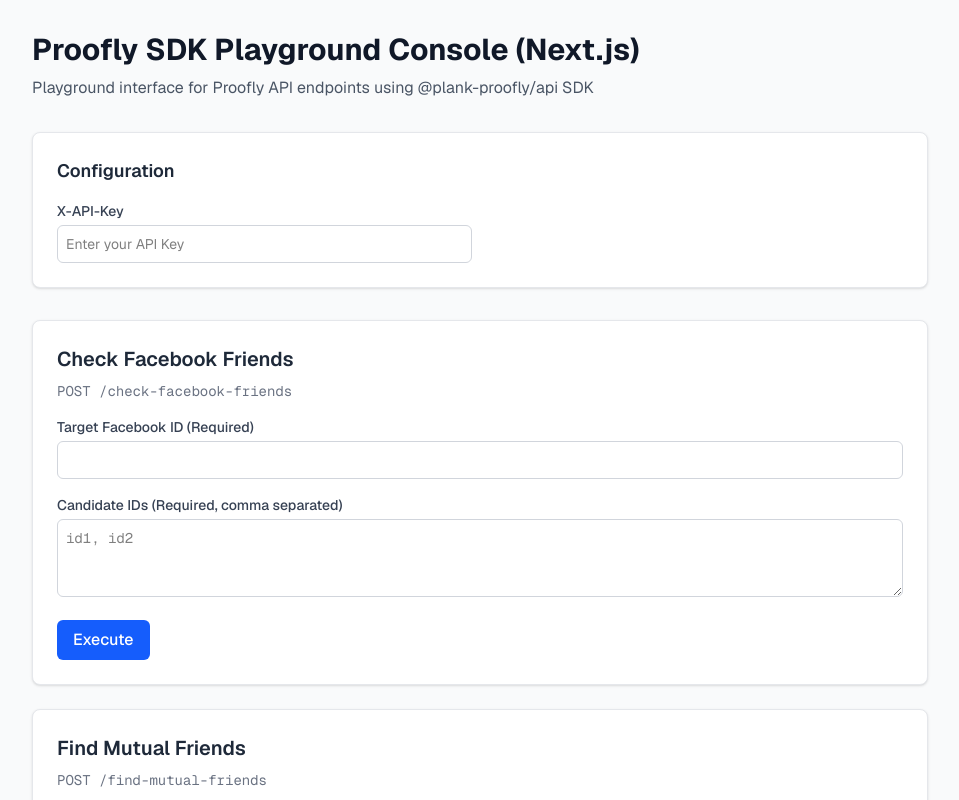
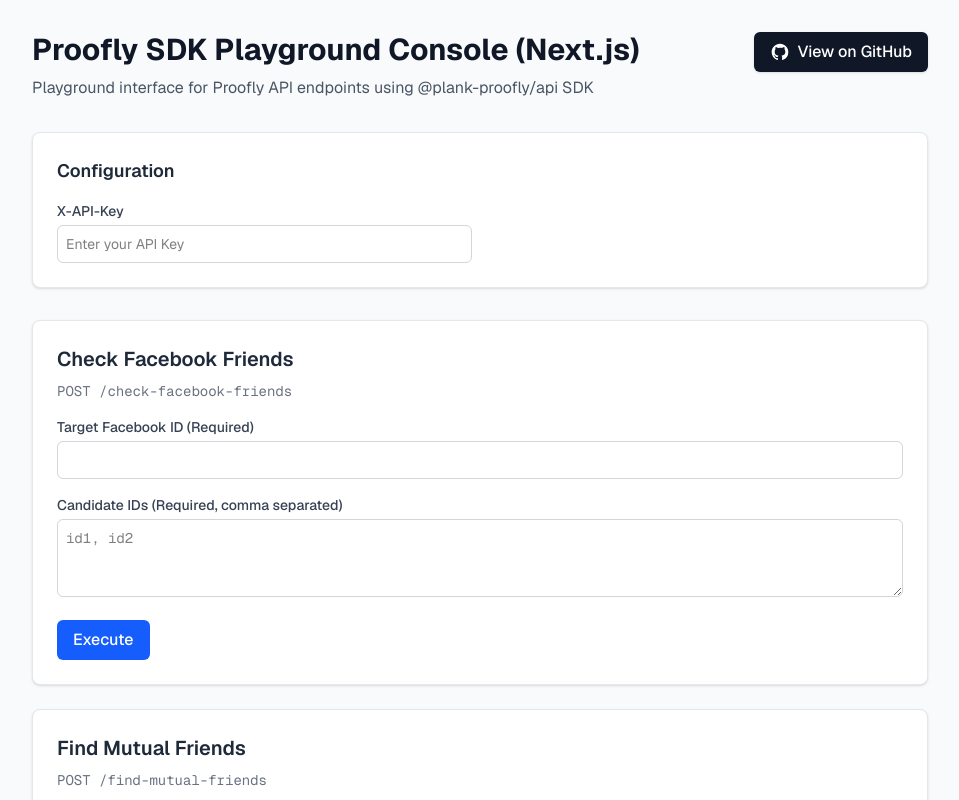
Before and after one commit to joinplank/proofly-sdk-playground, a Next.js app: page / in a window 1280 px wide. Shown: the top 800 px of the page, without its empty margins (160-1119 px from the left). Built offline with nearby package versions, Linux system fonts and the light colour scheme.

Commit message:
feat: add github repotory link

```diff
--- a/src/app/page.tsx
+++ b/src/app/page.tsx
@@ -12,8 +12,23 @@
   return (
     <div className="min-h-screen bg-gray-50 p-8 font-sans">
       <div className="max-w-4xl mx-auto">
-        <h1 className="text-3xl font-bold mb-2 text-gray-900">Proofly SDK Playground Console (Next.js)</h1>
-        <p className="text-gray-600 mb-8">Playground interface for Proofly API endpoints using @plank-proofly/api SDK</p>
+        <div className="flex items-start justify-between mb-8">
+          <div className="flex-1">
+            <h1 className="text-3xl font-bold mb-2 text-gray-900">Proofly SDK Playground Console (Next.js)</h1>
+            <p className="text-gray-600">Playground interface for Proofly API endpoints using @plank-proofly/api SDK</p>
+          </div>
+          <a
+            href="https://github.com/joinplank/proofly-sdk-playground"
+            target="_blank"
+            rel="noopener noreferrer"
+            className="ml-4 flex items-center gap-2 bg-gray-900 hover:bg-gray-800 text-white px-4 py-2 rounded-md font-medium transition-colors shadow-sm"
+          >
+            <svg className="w-5 h-5" fill="currentColor" viewBox="0 0 24 24" aria-hidden="true">
+              <path fillRule="evenodd" d="M12 2C6.477 2 2 6.484 2 12.017c0 4.425 2.865 8.18 6.839 9.504.5.092.682-.217.682-.483 0-.237-.008-.868-.013-1.703-2.782.605-3.369-1.343-3.369-1.343-.454-1.158-1.11-1.466-1.11-1.466-.908-.62.069-.608.069-.608 1.003.07 1.531 1.032 1.531 1.032.892 1.53 2.341 1.088 2.91.832.092-.647.35-1.088.636-1.338-2.22-.253-4.555-1.113-4.555-4.951 0-1.093.39-1.988 1.029-2.688-.103-.253-.446-1.272.098-2.65 0 0 .84-.27 2.75 1.026A9.564 9.564 0 0112 6.844c.85.004 1.705.115 2.504.337 1.909-1.296 2.747-1.027 2.747-1.027.546 1.379.202 2.398.1 2.651.64.7 1.028 1.595 1.028 2.688 0 3.848-2.339 4.695-4.566 4.943.359.309.678.92.678 1.855 0 1.338-.012 2.419-.012 2.747 0 .268.18.58.688.482A10.019 10.019 0 0022 12.017C22 6.484 17.522 2 12 2z" clipRule="evenodd" />
+            </svg>
+            <span>View on GitHub</span>
+          </a>
+        </div>
 
         {/* Configuration */}
         <div className="bg-white border border-gray-200 rounded-lg p-6 mb-8 shadow-sm">
```
